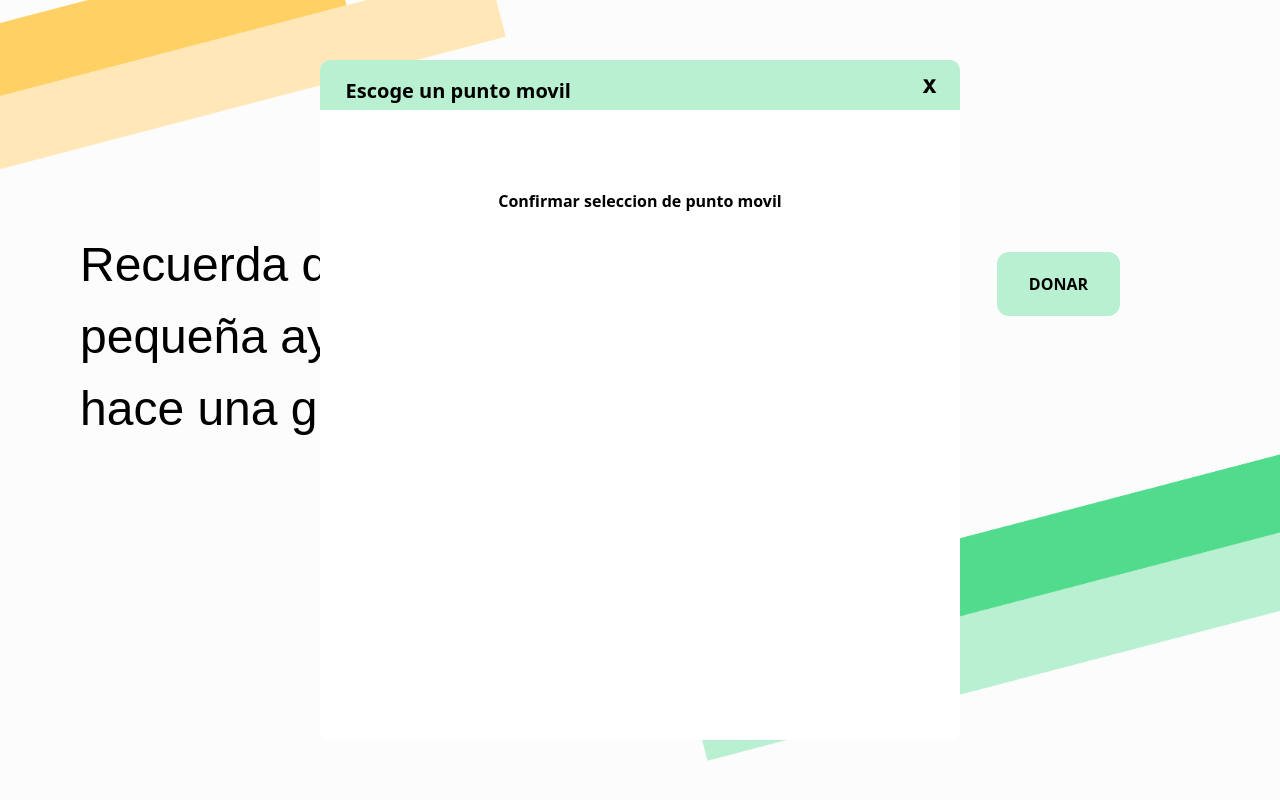
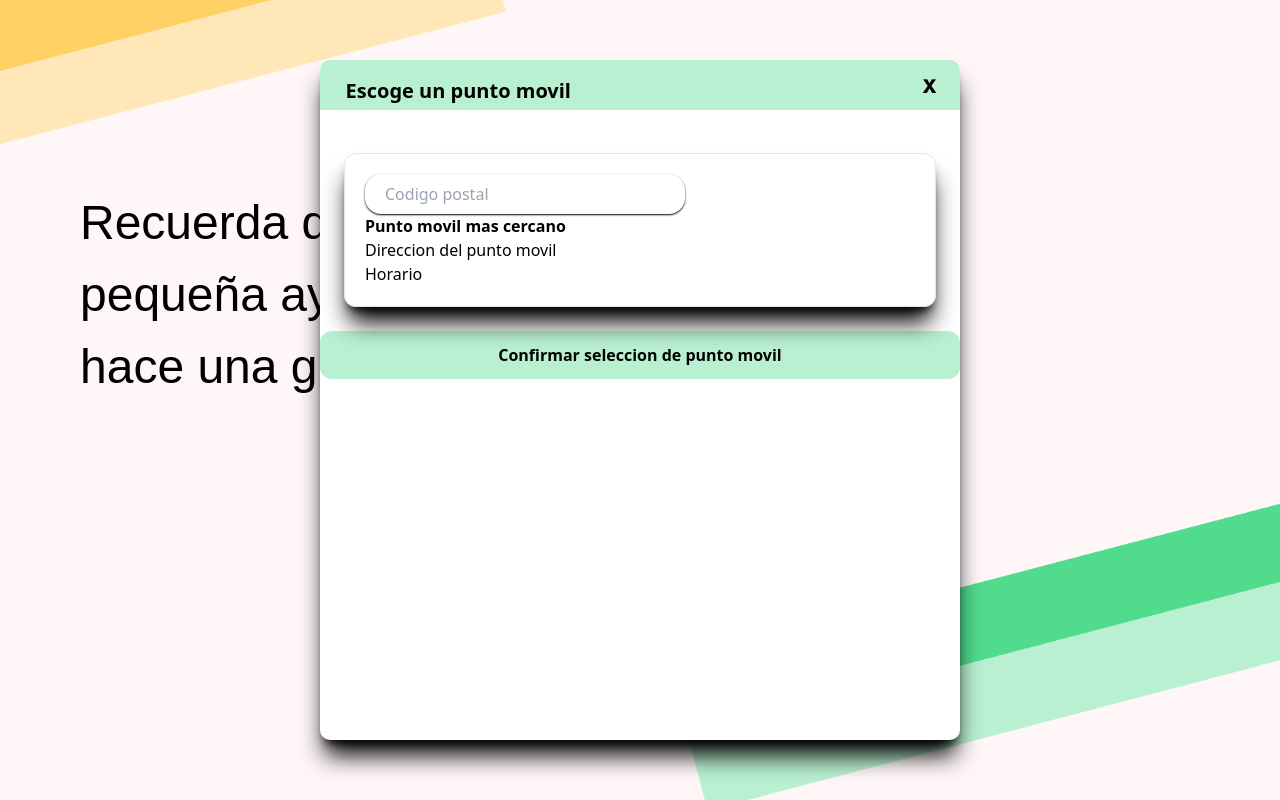
Before and after one commit to DevSolutionsCo/UxerSii, a React (Vite) app in the folder uxersii/: page /main/donaciones in a window 1280 px wide. Both pictures are taken after a click on the button "DONAR". Built offline with nearby package versions, Linux system fonts and the light colour scheme.

Commit message:
no hice casi nada tengo tdah

```diff
--- a/uxersii/src/components/Donacion/Donacion.css
+++ b/uxersii/src/components/Donacion/Donacion.css
@@ -7,7 +7,7 @@ body{
     transition: background-size 0.5s ease;
     display: flex;
     flex-direction: column;
-    background-color: rgb(252, 252, 252);
+    background-color: rgb(255, 247, 247);
 }
 .content{
     display: flex;
@@ -18,14 +18,23 @@ body{
     margin-left: 5rem;
 }
 .texto{
-    margin-top: 22%;
+    margin-top: 18%;
 }
 .text-emot{
     font-family: 'Nunito', sans-serif;
     font-size: xxx-large;
 }
 .btn-ope{
-    margin-top: 100%;
+    margin-top: 120%;
     min-width:60%;
     background-color:#B9F0D1 ;
 }
+
+.pop-don-hog-1{
+    display: flex;
+    flex-direction: column;
+}
+
+.zip-code{
+    border-radius: 1rem;
+}
--- a/uxersii/src/components/Donacion/Donacion.tsx
+++ b/uxersii/src/components/Donacion/Donacion.tsx
@@ -18,14 +18,32 @@ function Donacion() {
         </p>
       </div>
       <div>
-        <button className="btn-ope px-8 py-5 relative rounded-xl font-bold text-black w-full" onClick={handleShowPopup}>DONAR</button>
+        <button
+          className="btn-ope px-8 py-5 relative rounded-xl font-bold text-black w-full"
+          onClick={handleShowPopup}
+        >
+          DONAR
+        </button>
       </div>
       <Popup
         titulo="Escoge un punto movil"
         texbtn="Confirmar seleccion de punto movil"
         onClose={handleClosePopup}
         isOpen={showPopup}
-      ></Popup>
+      >
+        <article className="pop-don-hog-1 p-5 relative rounded-xl border bg-white/40 h-full shadow-xl shadow-black flex flex-col justify-between">
+            <input type="number" placeholder="Codigo postal " className="zip-code shadow-sm  shadow-black w-80 h-8 p-5 " minLength={5} maxLength={5} />
+            <section>
+              <p >
+              <span className="font-extrabold">Punto movil mas cercano</span>
+              <br />
+              Direccion del punto movil
+              <br />
+              <span className="font-extralight">Horario</span>
+              </p>
+            </section>
+        </article>
+      </Popup>
     </div>
   );
 }
--- a/uxersii/src/components/Popups/Popup.tsx
+++ b/uxersii/src/components/Popups/Popup.tsx
@@ -24,10 +24,9 @@ function Popup(props: Props) {
   };
 
   return (
-    <>
-
+    <div >
       {modalAbierto && (
-         <div className={clsx("popup", { "abrir-pop": modalAbierto })}>
+         <div className={clsx("popup","shadow-xl shadow-black" , { "abrir-pop": modalAbierto })} >
           <div className="nav-popup font-bold">
             <div className="text-navbar-popup">
               <p className="titulo-popup">{props.titulo}</p>
@@ -40,13 +39,13 @@ function Popup(props: Props) {
           </div>
           <div className="p-6">{props.children}</div>
           <div>
-            <button type="submit" className="btn-seguir px-6 py-3 relative rounded-xl font-bold text-black w-full">
+            <button className="btn-seguir px-6 py-3  rounded-xl font-bold text-black w-full">
               {props.texbtn}
             </button>
           </div>
         </div>
       )}
-    </>
+    </div>
   );
 }
 
--- a/uxersii/src/components/Popups/styleepopup.css
+++ b/uxersii/src/components/Popups/styleepopup.css
@@ -10,6 +10,7 @@
     top: 50%;
     transform: translate(-50%, -50%);
     border-radius: 10px;
+
 }
 .nav-popup{
     display: flex;
@@ -40,3 +41,6 @@
     padding-right: 12%;
     padding-top: 3%;
 }
+.btn-seguir{
+    background-color: #B9F0D1;
+}
```
